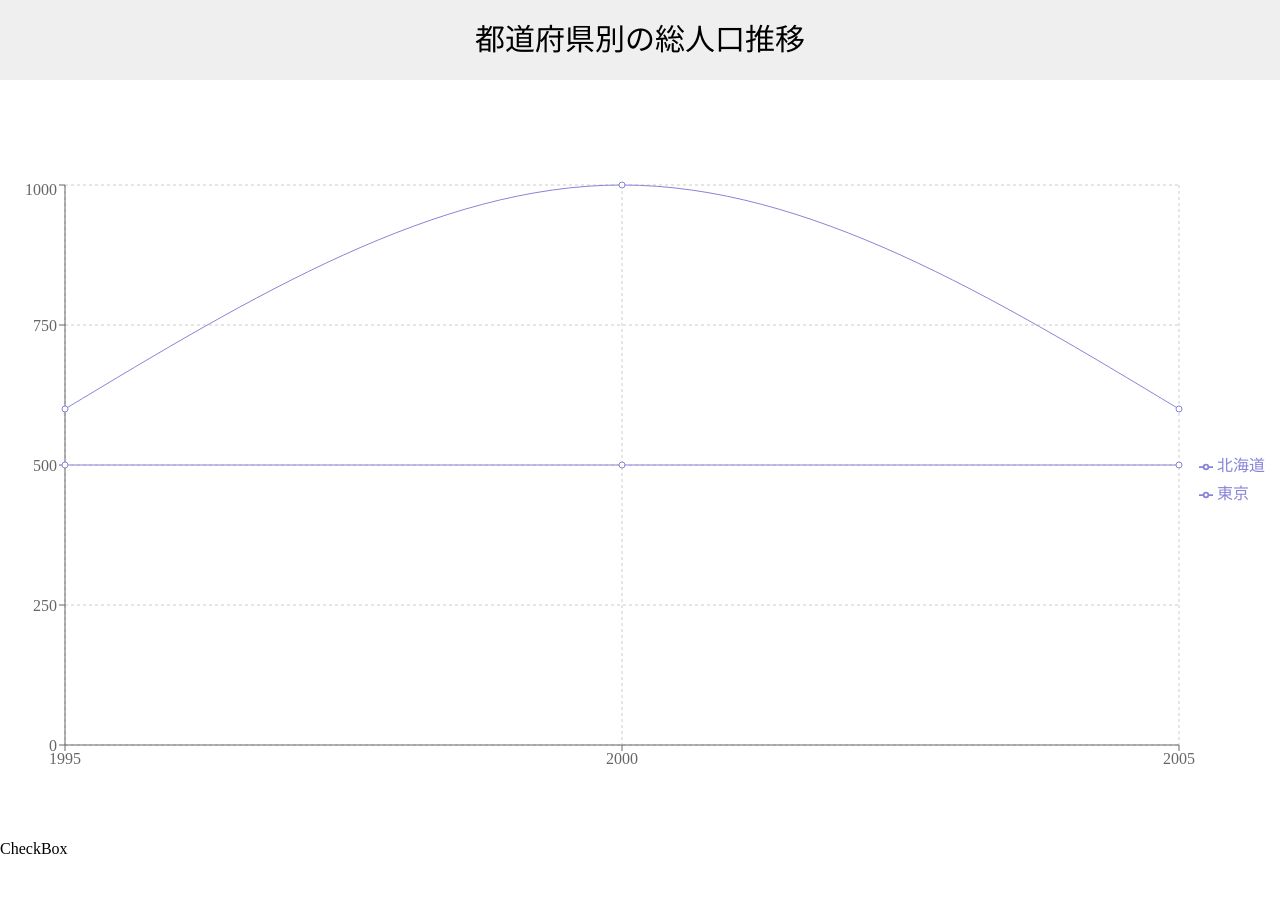
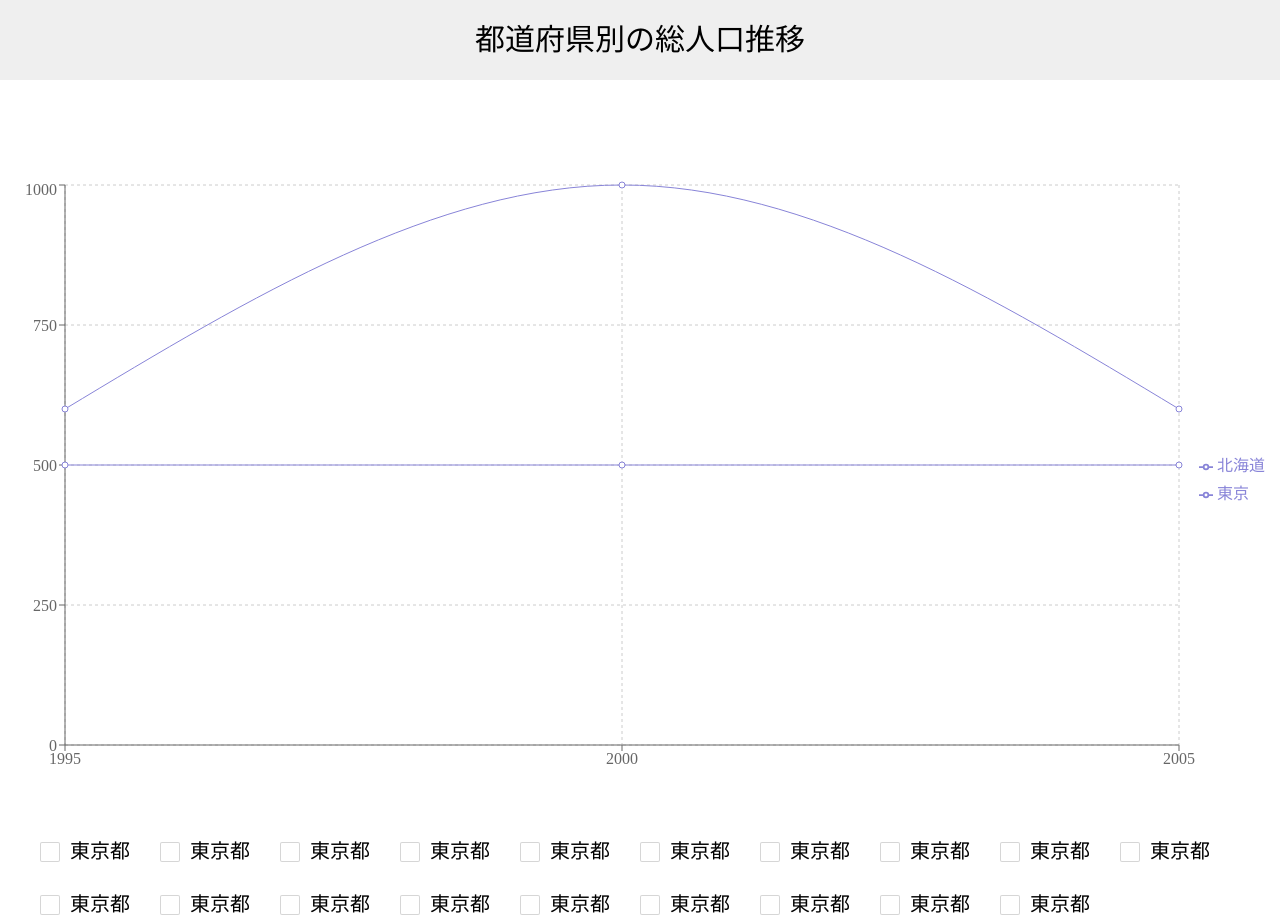
Before and after one commit to Naughty1029/Population-Transition-Chart, a React app: page / in a window 1280 px wide. Before the commit the page ends 858 px from the top, so only its background shows below. Built offline with nearby package versions, Linux system fonts and the light colour scheme.

Commit message:
CheckBoxコンポーネントのコーディング

```diff
--- /dev/null
+++ b/src/components/CheckBox/CheckBox.scss
@@ -0,0 +1,49 @@
+.checkbox{
+  max-width: 1300px;
+  padding: 0 40px;
+  margin: 0 auto;
+  font-size: 20px;
+  display: flex;
+  flex-wrap: wrap;
+  gap:30px;
+  input[type=checkbox]{
+    display: none;
+  }
+  input[type=checkbox] + span{
+    cursor: pointer;
+    display: inline-block;
+    padding: 0 0 0 1.5em;
+    position: relative;
+    &::before {
+      background: #fff;
+      border: 1px solid rgba(0, 0, 0, 0.16);
+      border-radius: 2px;
+      content: "";
+      display: block;
+      height: 1em;
+      left: 0;
+      position: absolute;
+      top: 50%;
+      transform: translateY(-50%);
+      width: 1em;
+    }
+    &::after {
+      border-bottom: 3px solid rgba(0, 0, 0, 0.32);
+      border-left: 3px solid rgba(0, 0, 0, 0.32);
+      content: "";
+      display: block;
+      height: 0.6em;
+      left: 0;
+      margin-top: -0.2em;
+      opacity: 0;
+      position: absolute;
+      top: 50%;
+      transform: translateY(-50%) rotate(-45deg);
+      transition: all 0.3s ease 0s;
+      width: 1em;
+    }
+  }
+  input[type=checkbox]:checked + span::after {
+    opacity: 1;
+  }
+}
--- a/src/components/CheckBox/CheckBox.tsx
+++ b/src/components/CheckBox/CheckBox.tsx
@@ -1,5 +1,123 @@
 import React from "react";
+import "./CheckBox.scss";
 
 export const CheckBox: React.VFC = () => {
-  return <div>CheckBox</div>;
+  return (
+    <ul className="checkbox">
+      <li>
+        <label htmlFor="tokyo">
+          <input type="checkbox" name="" id="tokyo" />
+          <span>東京都</span>
+        </label>
+      </li>
+      <li>
+        <label htmlFor="tokyo">
+          <input type="checkbox" name="" id="tokyo" />
+          <span>東京都</span>
+        </label>
+      </li>
+      <li>
+        <label htmlFor="tokyo">
+          <input type="checkbox" name="" id="tokyo" />
+          <span>東京都</span>
+        </label>
+      </li>
+      <li>
+        <label htmlFor="tokyo">
+          <input type="checkbox" name="" id="tokyo" />
+          <span>東京都</span>
+        </label>
+      </li>
+      <li>
+        <label htmlFor="tokyo">
+          <input type="checkbox" name="" id="tokyo" />
+          <span>東京都</span>
+        </label>
+      </li>
+      <li>
+        <label htmlFor="tokyo">
+          <input type="checkbox" name="" id="tokyo" />
+          <span>東京都</span>
+        </label>
+      </li>
+      <li>
+        <label htmlFor="tokyo">
+          <input type="checkbox" name="" id="tokyo" />
+          <span>東京都</span>
+        </label>
+      </li>
+      <li>
+        <label htmlFor="tokyo">
+          <input type="checkbox" name="" id="tokyo" />
+          <span>東京都</span>
+        </label>
+      </li>
+      <li>
+        <label htmlFor="tokyo">
+          <input type="checkbox" name="" id="tokyo" />
+          <span>東京都</span>
+        </label>
+      </li>
+      <li>
+        <label htmlFor="tokyo">
+          <input type="checkbox" name="" id="tokyo" />
+          <span>東京都</span>
+        </label>
+      </li>
+      <li>
+        <label htmlFor="tokyo">
+          <input type="checkbox" name="" id="tokyo" />
+          <span>東京都</span>
+        </label>
+      </li>
+      <li>
+        <label htmlFor="tokyo">
+          <input type="checkbox" name="" id="tokyo" />
+          <span>東京都</span>
+        </label>
+      </li>
+      <li>
+        <label htmlFor="tokyo">
+          <input type="checkbox" name="" id="tokyo" />
+          <span>東京都</span>
+        </label>
+      </li>
+      <li>
+        <label htmlFor="tokyo">
+          <input type="checkbox" name="" id="tokyo" />
+          <span>東京都</span>
+        </label>
+      </li>
+      <li>
+        <label htmlFor="tokyo">
+          <input type="checkbox" name="" id="tokyo" />
+          <span>東京都</span>
+        </label>
+      </li>
+      <li>
+        <label htmlFor="tokyo">
+          <input type="checkbox" name="" id="tokyo" />
+          <span>東京都</span>
+        </label>
+      </li>
+      <li>
+        <label htmlFor="tokyo">
+          <input type="checkbox" name="" id="tokyo" />
+          <span>東京都</span>
+        </label>
+      </li>
+      <li>
+        <label htmlFor="tokyo">
+          <input type="checkbox" name="" id="tokyo" />
+          <span>東京都</span>
+        </label>
+      </li>
+      <li>
+        <label htmlFor="tokyo">
+          <input type="checkbox" name="" id="tokyo" />
+          <span>東京都</span>
+        </label>
+      </li>
+    </ul>
+  );
 };
```
